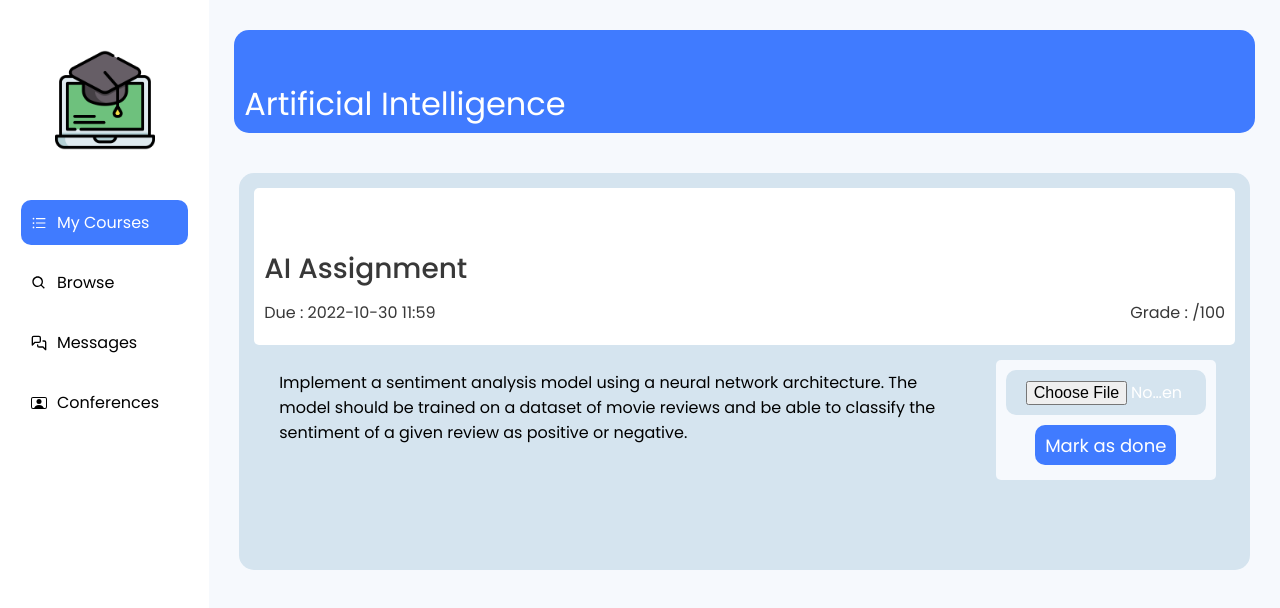
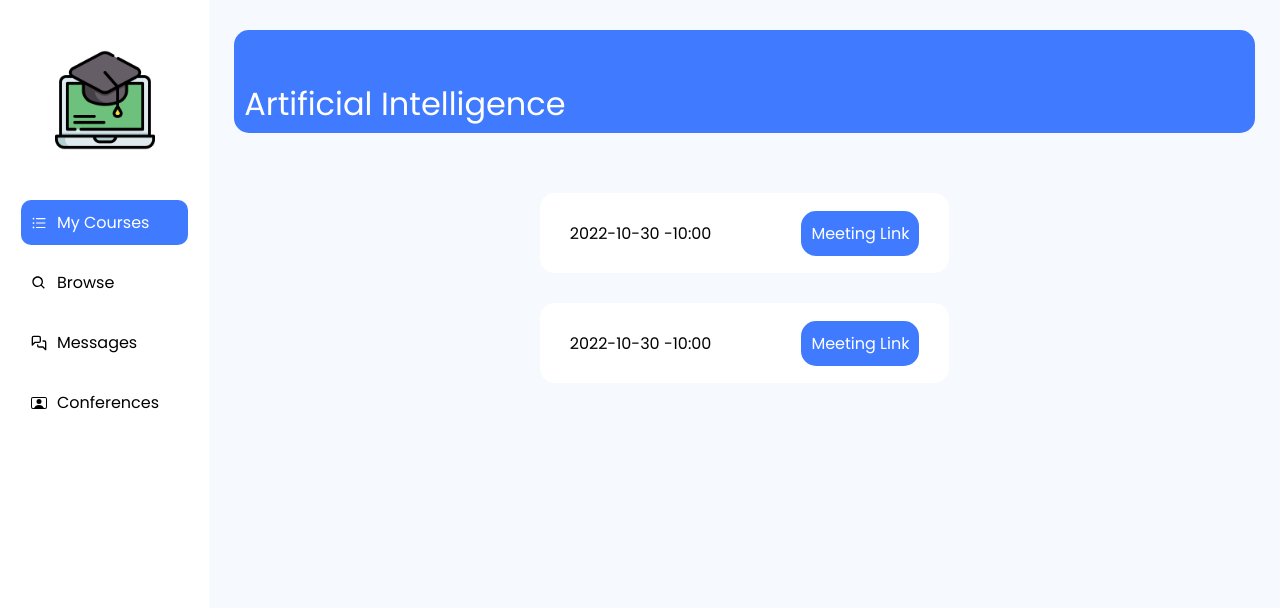
Before and after one commit to amr-hammoud/e-learning-system, a React (Create React App) app in the folder frontend/: page /student/conferences in a window 1280 px wide. Both pictures are taken after a click on the element "My Courses". Shown: the top 608 px of the page. Built offline with nearby package versions, Linux system fonts and the light colour scheme; the HTML template or start-up script is replaced by a standard one.

Commit message:
<FE> Added course session component

```diff
--- a/frontend/src/Components/Student/NewMeeting/index.jsx
+++ b/frontend/src/Components/Student/NewMeeting/index.jsx
@@ -14,10 +14,7 @@ const NewMeeting=({teachers})=>{
                 <div className="row-meeting flex column">
                     <label>Choose a teacher</label>
                     <select>
-                    <option value="1">Teacher1 Name</option>
-                    <option value="2">Teacher1 Name</option>
-                    <option value="3">Teacher1 Name</option>
-                    <option value="4">Teacher1 Name</option>
+                    <option value="1">{teachers.teacher}</option>
                     </select>
                 </div>
                 <div className="row-meeting btn flex column">
--- /dev/null
+++ b/frontend/src/Components/Student/Session/index.jsx
@@ -0,0 +1,18 @@
+import React from "react";
+import './style.css';
+
+const Session=({session})=>{
+	return (
+        <div className="session-content flex center">
+            <div className="session-info flex row white-bg rounded center">
+                <div class="session-date flex center">
+                    <span>{session.date} -{ session.time}</span>
+                    <span className="session_link blue-bg rounded">
+                        <a href={session.link} className="white-color">Meeting Link</a>
+                    </span>
+                </div>
+            </div>
+        </div>
+    );
+}
+export default Session;
--- /dev/null
+++ b/frontend/src/Components/Student/Session/style.css
@@ -0,0 +1,16 @@
+.session-content{
+    width:100%;
+}
+.session-info{
+    margin-top: 30px;
+    height:80px;
+    padding:30px;
+    width: fit-content;
+}
+.session-date{
+    gap:90px;
+}
+.session_link{
+    cursor: pointer;
+    padding:10px;
+}
--- a/frontend/src/Pages/Student/Conferences/index.jsx
+++ b/frontend/src/Pages/Student/Conferences/index.jsx
@@ -8,6 +8,9 @@ const StudentConferencesPage=()=>{
 					"teacher": "John Smith",
 					"link": "https://meet.google.com/abc123xyz"
 				}
+	const teachers={
+		"teacher":"Chris Sefactory"
+	}
 	return (
 		<div className="page flex">
 			<Sidebar
@@ -30,7 +33,7 @@ const StudentConferencesPage=()=>{
 				<Conference meeting={meeting} />
 				<Conference meeting={meeting} />
 				<Conference meeting={meeting} /> */}
-				<NewMeeting />
+				<NewMeeting teachers={teachers}/>
 			</div>
 			</div>
 
--- a/frontend/src/Pages/Student/Stream/index.jsx
+++ b/frontend/src/Pages/Student/Stream/index.jsx
@@ -2,6 +2,7 @@ import React from "react";
 import './style.css';
 import CourseStream from "../../../Components/Student/CourseStream";
 import Classwork from "../../../Components/Student/Classwork";
+import Session from "../../../Components/Student/Session";
 
 const StudentStream=({course})=>{
     const ass={"title": "AI Assignment",
@@ -12,7 +13,11 @@ const StudentStream=({course})=>{
                 "grade":"100",
                 "attachment": "https://example.com/ai_assignment.pdf"
     }
-
+    const session={
+        "date":"2022-10-30",
+        "time":"10:00",
+        "link":"https://meet.google.com/abc123xyz"
+    }
 	return (
     <div class="course-stream-container primary-bg">
         <div className="flex column course-stream">
@@ -28,9 +33,11 @@ const StudentStream=({course})=>{
                 <CourseStream ass={ass}/>
             </div> */}
 
-            <div className="flex center primary-">
+            {/* <div className="flex center primary-">
                 <Classwork ass={ass}/>
-            </div>
+            </div> */}
+            <Session session={session}/>
+            <Session session={session}/>
 
         </div>
     </div>
```
